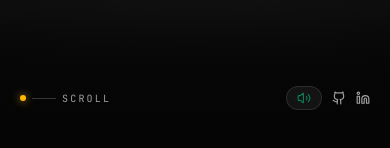
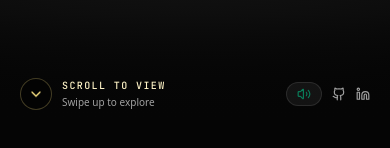
Before and after one commit to sriram-Kannan-45/portfolio2, a Next.js app: page / in a window 390 px wide. Shown: the part 718-866 px from the top of the page. Built offline with nearby package versions, Linux system fonts and the light colour scheme.

Commit message:
Add persistent scroll guidance to cinematic intro

```diff
--- a/src/app/globals.css
+++ b/src/app/globals.css
@@ -176,6 +176,19 @@
 .hero-footer {
   padding-top: 1.5rem;
   padding-bottom: max(0.75rem, env(safe-area-inset-bottom));
+}
+
+.hero-scroll-cue-arrow {
+  animation: hero-scroll-nudge 1.8s ease-in-out infinite;
+}
+
+@keyframes hero-scroll-nudge {
+  0%, 100% { transform: translateY(-2px); }
+  50% { transform: translateY(3px); }
+}
+
+@media (prefers-reduced-motion: reduce) {
+  .hero-scroll-cue-arrow { animation: none; }
 }
 
 .hero-actions {
--- a/src/components/HeroScrollVideo.tsx
+++ b/src/components/HeroScrollVideo.tsx
@@ -50,7 +50,6 @@ export default function HeroScrollVideo() {
   const canvasRef = useRef<HTMLCanvasElement>(null);
   const audioRef = useRef<HTMLAudioElement>(null);
   const posterRef = useRef<HTMLImageElement>(null);
-  const scrollIndicatorRef = useRef<HTMLDivElement>(null);
 
   // Sequential text reveal refs
   const eyebrowRef = useRef<HTMLDivElement>(null);
@@ -445,12 +444,6 @@ export default function HeroScrollVideo() {
         gsap.set(taglineRef.current, { y: taglineY });
         gsap.set(ctasRef.current, { y: ctasY });
         gsap.set(thankYouRef.current, { y: 0 });
-
-        gsap.set(scrollIndicatorRef.current, {
-          opacity: 1,
-          y: 0,
-          overwrite: "auto",
-        });
       };
 
       /**
@@ -466,8 +459,8 @@ export default function HeroScrollVideo() {
        * it disappears at progress < 0.90 following the same progress curve.
        *
        * Scene timeline (progress 0 → 1):
-       *   0.00 → 0.02  Sleep — all text hidden, scroll indicator visible
-       *   0.02 → 0.05  Scroll indicator fades out
+       *   0.00 → 0.02  Sleep — introduction text hidden
+       *   Scroll guidance remains visible throughout the pinned introduction.
        *   0.06 → 0.22  Eyebrow "AI & SOFTWARE BUILDER" fades in
        *   0.22 → 0.40  "THIS IS" fades in
        *   0.40 → 0.60  "SRIRAM K" fades in (golden italic)
@@ -481,13 +474,6 @@ export default function HeroScrollVideo() {
           resetToSleepMode();
           return;
         }
-
-        // ── Scroll indicator fades out ───────────────────────────────────────
-        const indicatorT = Math.min(1, Math.max(0, (progress - 0.02) / (0.05 - 0.02)));
-        gsap.set(scrollIndicatorRef.current, {
-          opacity: 1 - indicatorT,
-          y: indicatorT * 12,
-        });
 
         // Always keep THANK YOU hidden — it's not a scroll-driven text element
         gsap.set(thankYouRef.current, {
@@ -883,26 +869,20 @@ export default function HeroScrollVideo() {
         </div>
 
         {/* Bottom Bar: Indicators and Social links */}
-        <div className="relative z-10 w-full px-4 xs:px-5 sm:px-12 lg:px-20 pb-3 xs:pb-4 sm:pb-8 flex items-center justify-between pointer-events-none">
-          {/* Bottom Left: SCROLL indicator */}
-          <div className="flex items-center gap-1.5 sm:gap-3">
-            <span className="w-1.5 h-1.5 rounded-full bg-amber-400 shadow-[0_0_8px_rgba(251,191,36,0.8)]" />
-            <span className="w-6 sm:w-12 h-[1px] bg-white/20" />
-            <span className="text-[9px] min-[380px]:text-[10px] font-mono tracking-[0.22em] sm:tracking-[0.25em] text-neutral-400 uppercase">
-              SCROLL
+        <div className="relative z-10 w-full px-4 xs:px-5 sm:px-12 lg:px-20 pb-[max(0.75rem,env(safe-area-inset-bottom))] xs:pb-[max(1rem,env(safe-area-inset-bottom))] sm:pb-8 pt-2 flex items-center justify-between gap-3 shrink-0 pointer-events-none">
+          {/* Keep scroll guidance visible until the introduction leaves the viewport. */}
+          <div className="hero-scroll-cue flex items-center gap-2.5 sm:gap-3">
+            <span className="flex h-8 w-8 sm:h-10 sm:w-10 shrink-0 items-center justify-center rounded-full border border-amber-200/25 bg-black/40 text-amber-200" aria-hidden="true">
+              <ChevronDown className="hero-scroll-cue-arrow h-4 w-4" />
             </span>
-          </div>
-
-          {/* Bottom Center: SCROLL TO EXPLORE indicator */}
-          <div
-            ref={scrollIndicatorRef}
-            className="hidden sm:flex flex-col items-center gap-2 text-center -translate-x-1/2 left-1/2 absolute transition-opacity duration-500"
-          >
-            <span className="text-[10px] font-mono tracking-[0.25em] text-neutral-400 uppercase">
-              SCROLL TO EXPLORE
-            </span>
-            <div className="w-4 h-7 rounded-full border border-white/25 flex items-start justify-center p-1">
-              <div className="w-1 h-2 rounded-full bg-amber-400 animate-bounce" />
+            <div className="flex flex-col gap-0.5">
+              <span className="font-mono text-[10px] sm:text-[11px] font-medium uppercase tracking-[0.14em] sm:tracking-[0.2em] text-amber-100">
+                Scroll to view
+              </span>
+              <span className="text-[10px] sm:text-[11px] text-neutral-400">
+                <span className="sm:hidden">Swipe up to explore</span>
+                <span className="hidden sm:inline">Explore my portfolio</span>
+              </span>
             </div>
           </div>
 
```
